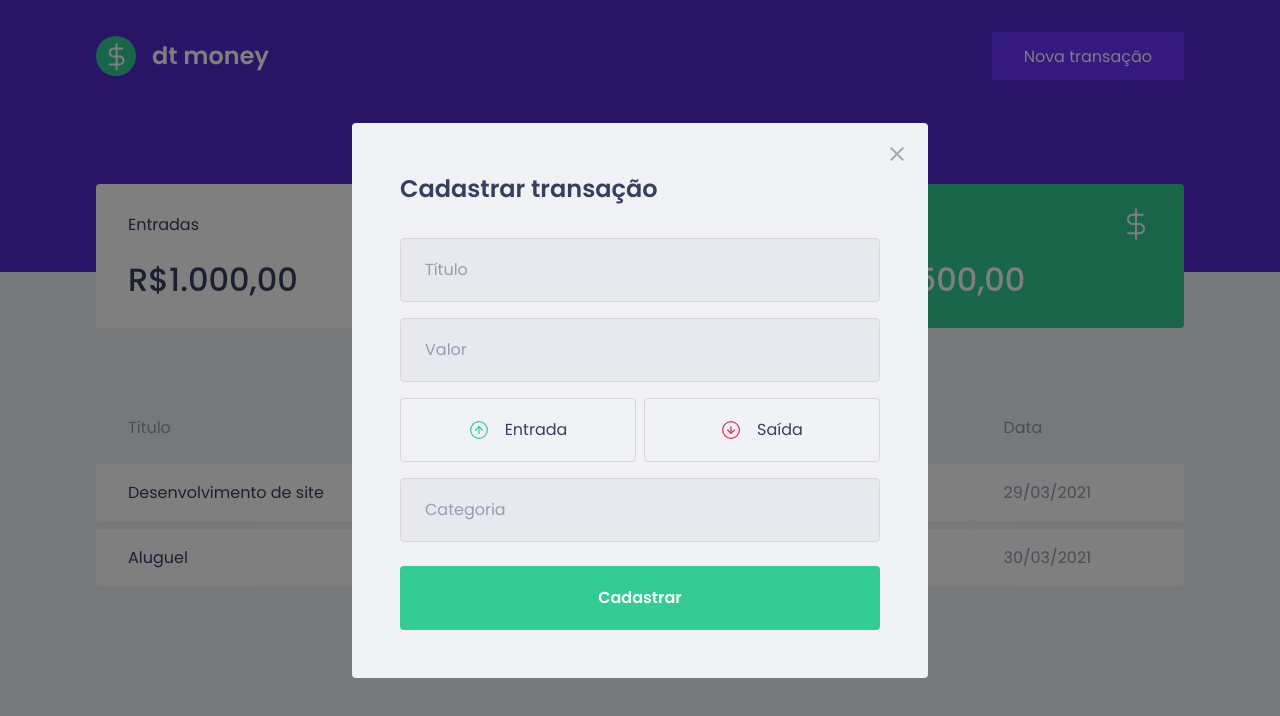
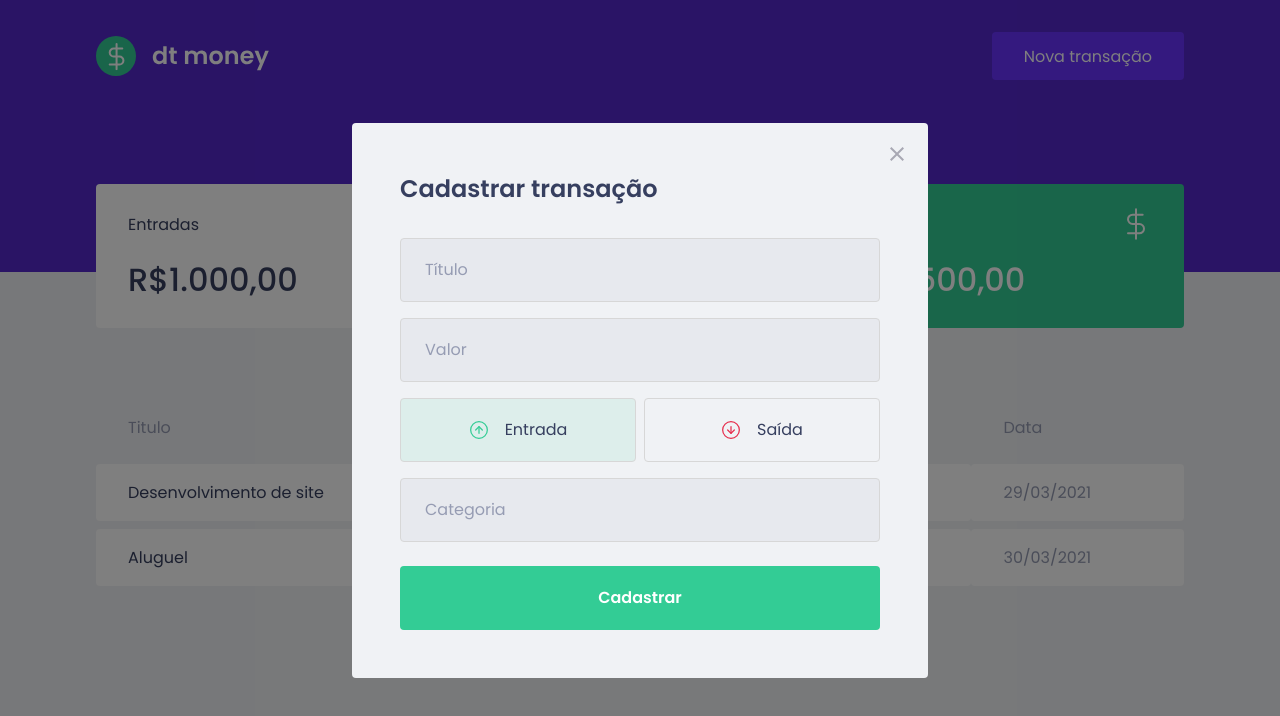
Before and after one commit to djgoulart/02-ignite-dtmoney, a React (Create React App) app: page / in a window 1280 px wide. Both pictures are taken after a click on the button "Nova transação". Shown: the top 716 px of the page. Built offline with nearby package versions, Linux system fonts and the light colour scheme; no server answers; what miragejs would draw is missing.

Commit message:
04 - Cores dos botoes

```diff
--- a/src/components/NewTransactionModal/index.tsx
+++ b/src/components/NewTransactionModal/index.tsx
@@ -1,11 +1,11 @@
-import React from 'react';
+import React, { useState } from 'react';
 import Modal from 'react-modal';
 import closeImg from './../../assets/close.svg';
 import incomeImg from './../../assets/income.svg';
 import outcomeImg from './../../assets/outcome.svg';
 
 
-import { Container, TransactionTypeContainer } from './styles';
+import { Container, TransactionTypeContainer, RadioBox } from './styles';
 
 interface NewTransactionModalProps {
   isOpen: boolean;
@@ -13,8 +13,10 @@
 }
 
 const NewTransactionModal = ({ isOpen, onRequestClose } : NewTransactionModalProps) => {
+  const [type, setType] = useState('deposit');
+
+
   return (
-
       <Modal
         isOpen={isOpen}
         onRequestClose={onRequestClose}
@@ -35,19 +37,25 @@
           <input type="number" name="valor" placeholder="Valor"/>
 
           <TransactionTypeContainer>
-            <button
-            type="button"
+            <RadioBox
+              type="button"
+              onClick={() => {setType('deposit')}}
+              isActive={ type === 'deposit'}
+              activeColor="green"
             >
               <img src={incomeImg} alt="Entrada"/>
               <span>Entrada</span>
-            </button>
+            </RadioBox>
 
-            <button
-            type="button"
+            <RadioBox
+              type="button"
+              onClick={() => {setType('withdraw')}}
+              isActive={ type === 'withdraw'}
+              activeColor="red"
             >
               <img src={outcomeImg} alt="Saída"/>
               <span>Saída</span>
-            </button>
+            </RadioBox>
           </TransactionTypeContainer>
 
           <input type="text" name="categoria" placeholder="Categoria"/>
--- a/src/components/NewTransactionModal/styles.ts
+++ b/src/components/NewTransactionModal/styles.ts
@@ -1,5 +1,5 @@
 import styled from 'styled-components';
-import { darken } from 'polished';
+import { darken, transparentize } from 'polished';
 
 
 export const Container = styled.form`
@@ -55,18 +55,38 @@
   display: grid;
   grid-template-columns: 1fr 1fr;
   gap: 0.5rem;
+`;
 
-  button {
+const colors = {
+  red: '#e52e4d',
+  green: '#33cc95'
+}
+
+interface RadioBoxProps {
+  isActive: boolean;
+  activeColor: 'green' | 'red';
+}
+
+export const RadioBox = styled.button<RadioBoxProps>`
   height: 4rem;
   border: 1px solid #d7d7d7;
   border-radius: 0.25rem;
-    background: transparent;
+
+  background: ${(props) => props.isActive
+  ? transparentize(0.9, colors[props.activeColor])
+  : 'transparent' };
+
+  outline-color: ${(props) => props.isActive
+  ? transparentize(0.5, colors[props.activeColor])
+  : 'transparent' };
 
   display: flex;
   align-items: center;
   justify-content: center;
 
   transition: border-color 0.2s;
+  transition: background-color 0.2s;
+  transition: outline-color 0.2s;
 
   &:hover {
     border-color: ${darken(0.1, '#d7d7d7')};
@@ -83,6 +103,4 @@
     font-size: 1rem;
     color: var(--text-title);
   }
-
-  }
 `;
--- a/src/styles/global.ts
+++ b/src/styles/global.ts
@@ -72,6 +72,8 @@
     padding: 3rem;
     position: relative;
     border-radius: 0.25rem;
+
+    outline: none;
   }
 
   .react-modal-close {
```
Lines whose indentation alone changed are shown as unchanged.
